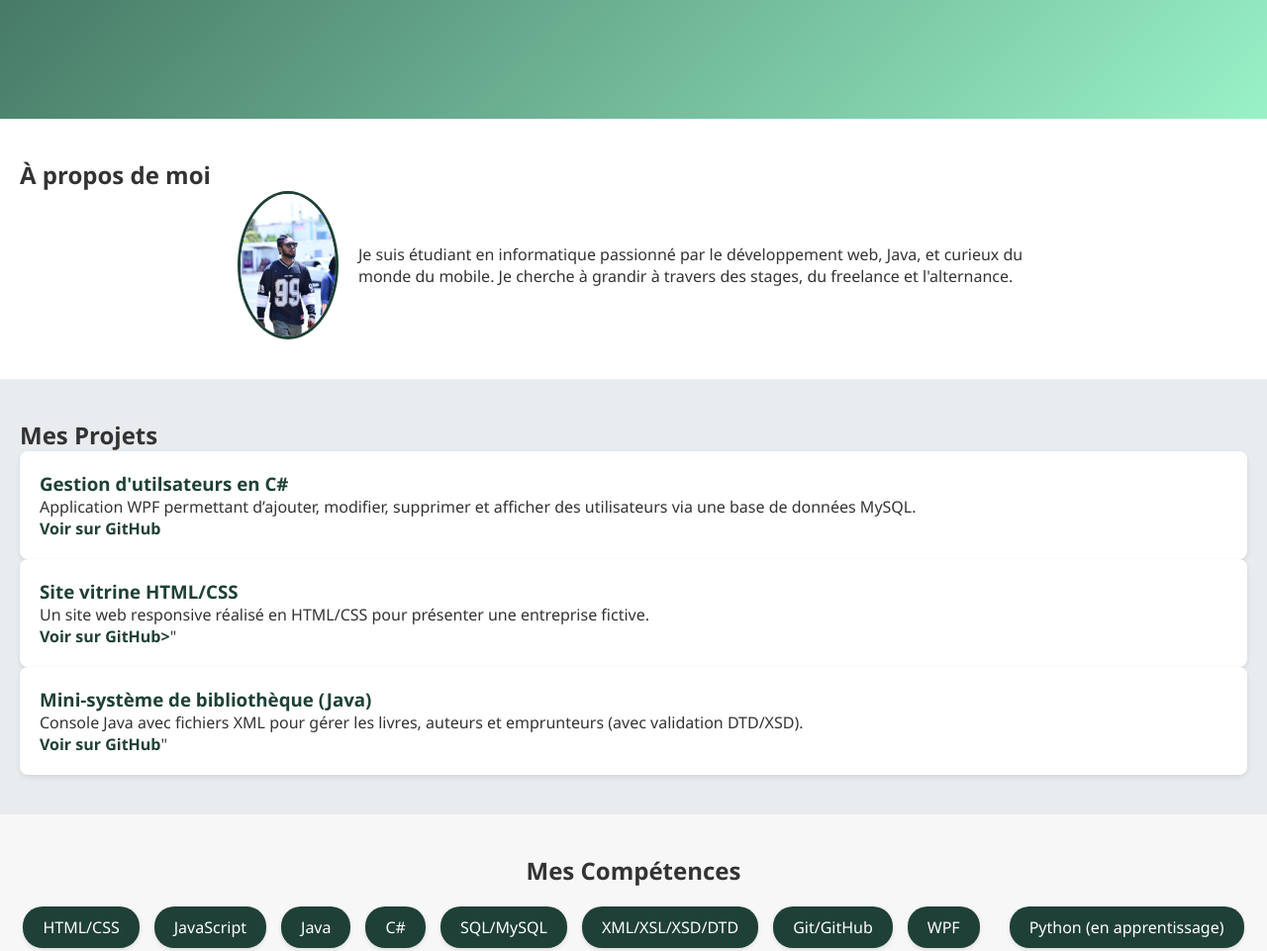
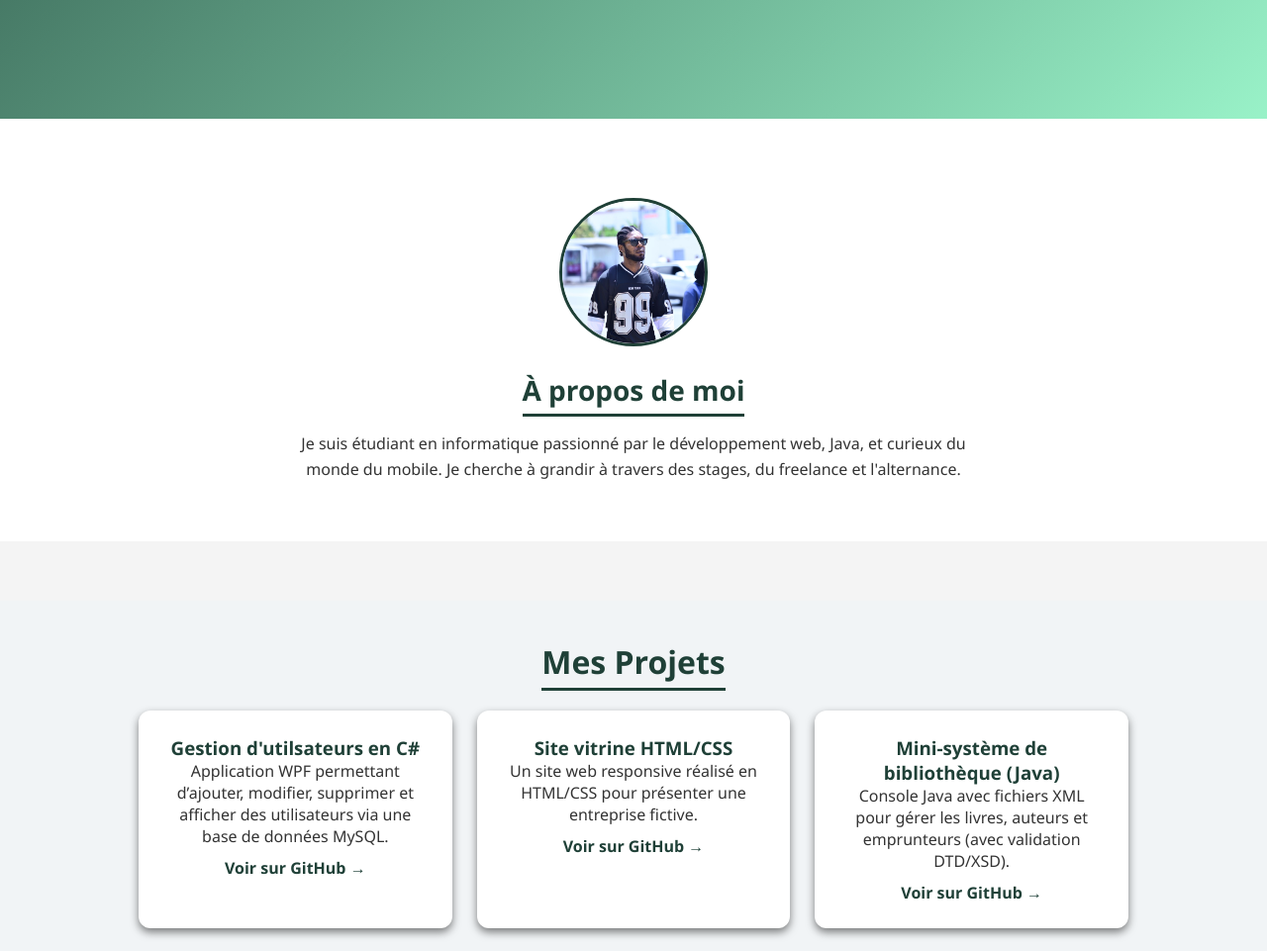
Before and after one commit to Legbam/Portfolio, a plain HTML site: page index.html in a window 1280 px wide. Shown: the part 760-1721 px from the top of the page at 99% size. Drawn offline with Linux system fonts and the light colour scheme; files whose address does not match are found by name.

Commit message:
Modification du Portfolio

```diff
--- a/index.html
+++ b/index.html
@@ -5,6 +5,7 @@
         <meta name="viewport" content="width=device-width, initial-scale=1.0">
         <title>Portfolio - Youpi</title>
         <link rel="stylesheet" href="style.css">
+        <link rel="stylesheet" href="https://cdnjs.cloudflare.com/ajax/libs/font-awesome/6.4.0/css/all.min.css" />
     </head>
     <body>
         <!-- Section Accueil -->
@@ -27,18 +28,20 @@
         </header>
 
         <!-- Section A propos -->
-        <section id="about" class="section">
-            <h2>À propos de moi</h2>
+        <section id="about">
             <div class="about-container">
                 <img src="C:\Users\GentlE\Projets\UPpro\Youpifolio\IMG-20250625-WA0002.jpg" alt="Photo de profil de Youpi" class="profile-photo">
-                <p>Je suis étudiant en informatique passionné par le développement web, Java, et curieux du monde du mobile. Je cherche à grandir à travers des stages, du freelance et l'alternance.</p>
+                <div class="about-content">
+                    <h2>À propos de moi</h2>
+                    <p>Je suis étudiant en informatique passionné par le développement web, Java, et curieux du monde du mobile. Je cherche à grandir à travers des stages, du freelance et l'alternance.</p>
+                </div>
             </div>
         </section>
 
         <!-- Section Projets -->
          <section id="projects" class="section">
             <h2>Mes Projets</h2>
-            <div class="project-container">
+            <div class="projects-container">
                 <div class="project-card">
                     <h3>Gestion d'utilsateurs en C#</h3>
                     <p>Application WPF permettant d’ajouter, modifier, supprimer et afficher des utilisateurs via une base de données MySQL.</p>
@@ -48,13 +51,13 @@
                 <div class="project-card">
                     <h3>Site vitrine HTML/CSS</h3>
                     <p>Un site web responsive réalisé en HTML/CSS pour présenter une entreprise fictive.</p>
-                    <a href="https://github.com/Legbam/site-vitrine" target="_blank">Voir sur GitHub></a>"
+                    <a href="https://github.com/Legbam/site-vitrine" target="_blank">Voir sur GitHub</a>
                 </div>
 
                 <div class="project-card">
                     <h3>Mini-système de bibliothèque (Java)</h3>
                     <p>Console Java avec fichiers XML pour gérer les livres, auteurs et emprunteurs (avec validation DTD/XSD).</p>
-                    <a href="https://github.com/Legbam/bibliotheque-xml-java" target="_blank">Voir sur GitHub</a>"
+                    <a href="https://github.com/Legbam/bibliotheque-xml-java" target="_blank">Voir sur GitHub</a>
                 </div>
             </div>
         </section>
@@ -81,10 +84,10 @@
             <h2>Contact</h2>
             <p>Tu peux me contacter pour toute opportunité de stage, mission freelance ou collaboration.</p>
             <div class="contact-details">
-                <p><strong>Email: </strong>olympiokpv@gmail.com</p>
-                <p><strong>Téléphone: </strong>(+212) 06 87 54 90 15</p>
-                <p><strong>LinkedIn: </strong><a href="https://www.linkedin.com/in/Youpi Amegayibor-legba/" target="_blank">Youpi Amegayibor-legba</a></p>
-                <p><strong>GitHub: </strong><a href="https://github.com/Legbam" target="_blank">Legbam</a></p>
+                <p><i class="fas fa-enveloppe"></i><strong>Email: </strong>olympiokpv@gmail.com</p>
+                <p><i class="fas fa-phone"></i><strong>Téléphone: </strong>(+212) 06 87 54 90 15</p>
+                <p><i class="fas fa-linkedin"></i><strong>LinkedIn: </strong><a href="https://www.linkedin.com/in/Youpi Amegayibor-legba/" target="_blank">Youpi Amegayibor-legba</a></p>
+                <p><i class="fas fa-github"></i><strong>GitHub: </strong><a href="https://github.com/Legbam" target="_blank">Legbam</a></p>
             </div>
         </section>
 
@@ -97,6 +100,8 @@
 
         <!-- Animation -->
          <script>
+
+            const aboutSection = document.querySelector("#about");
             const observer = new IntersectionObserver((entries) => {
                 entries.forEach(entry => {
                     if (entry.isIntersecting) {
--- a/style.css
+++ b/style.css
@@ -53,15 +53,58 @@ header.hero {
     display: inline-block;
 }
 
+/* Espacement entre les sections */
+section {
+    margin-bottom: 60px;
+}
+
+/* Titre de section */
+h2 {
+    font-size: 28px;
+    margin-bottom: 20px;
+    color: #1f4037;
+    border-bottom: 2px solid #1f4037;
+    display: inline-block;
+}
+
+.section h2 {
+    border-bottom: 3px solid #1f4037;
+    display: inline-block;
+    padding-bottom: 5px;
+    font-size: 2em;
+    color: #1f4037;
+    text-align: center;
+    margin-bottom: 20px;
+}
+
 #about {
-    padding: 40px 20px;
+    padding: 60px 20px;
     background: #fff;
+    text-align: center;
+}
+.about-content {
+    max-width: 800px;
+    margin: auto;
+}
+
+.about-content h2 {
+    font-size: 28px;
+    border-bottom: 3px solid #1f4037;
+    display: inline-block;
+    padding-bottom: 5px;
+    margin-bottom: 15px;
+    color: #1f4037;
+}
+
+.about-content p {
+    font-size: 16px;
+    line-height: 1.6;
+    max-width: 700px;
+    margin: auto;
 }
 
 .about-container {
-    display: flex;
-    align-items: center;
-    gap: 20px;
+    display: block;
     max-width: 800px;
     margin: auto;
 }
@@ -73,6 +116,7 @@ header.hero {
     object-fit: cover;
     border: 3px solid #1f4037;
     transition: transform 0.3s ease;
+    margin: 20px 0;
 }
 
 .profile-photo:hover {
@@ -82,22 +126,27 @@ header.hero {
 
 #projects {
     padding: 40px 20px;
-    background: #e9ecef;
+    background: #f1f4f6;
 }
 
 .projects-container {
     display: grid;
-    grid-template-columns: repeat(auto-fit, minmax(280px, 1fr));
-    gap: 20px;
+    grid-template-columns: repeat(auto-fit, minmax(300px, 1fr));
+    gap: 25px;
     max-width: 1000px;
     margin: auto;
 }
 
 .project-card {
     background: #fff;
-    padding: 20px;
-    border-radius: 8px;
-    box-shadow: 0 2px 5px rgba(0,0,0,0.1)
+    padding: 25px;
+    border-radius: 12px;
+    box-shadow: 0 4px 8px rgba(0,0,0,0.5);
+    transition: transform 0.3s ease;
+}
+
+.project-card:hover {
+    transform: translateY(-5px);
 }
 
 .project-card h3 {
@@ -108,7 +157,19 @@ header.hero {
 .project-card a {
     color: #1f4037;
     text-decoration: none;
-    font-weight: bold
+    font-weight: bold;
+    display: inline-block;
+    margin-top: 10px;
+    position: relative;
+}
+
+.project-card a::after {
+    content: " →";
+    transition: transform 0.3s ease;
+}
+
+.project-card a:hover::after {
+    transform: translateX(4px);
 }
 
 #skills {
@@ -141,7 +202,8 @@ header.hero {
 }
 
 .contact-details p{
-    margin: 10px 0;
+    margin-right: 10px;
+    color: #1f4037;
 }
 
 .contact-details a {
@@ -243,6 +305,8 @@ html {
     opacity: 0;
     transform: translateY(20px);
     transition: all 0.8s ease-in-out;
+    text-align: center;
+    padding: 40px 20px;
 }
 
 .section.visible {
```
